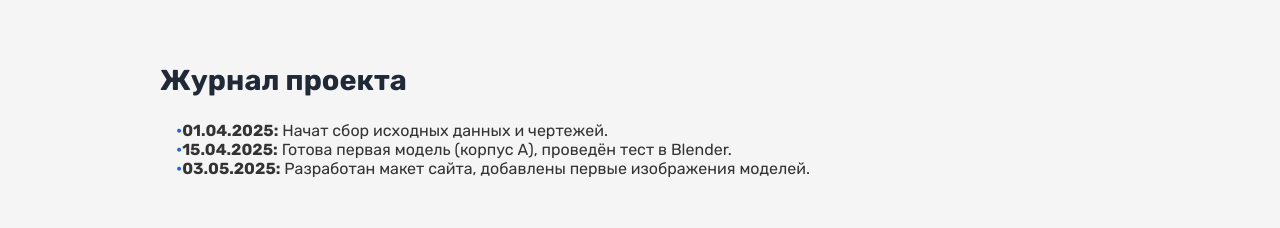
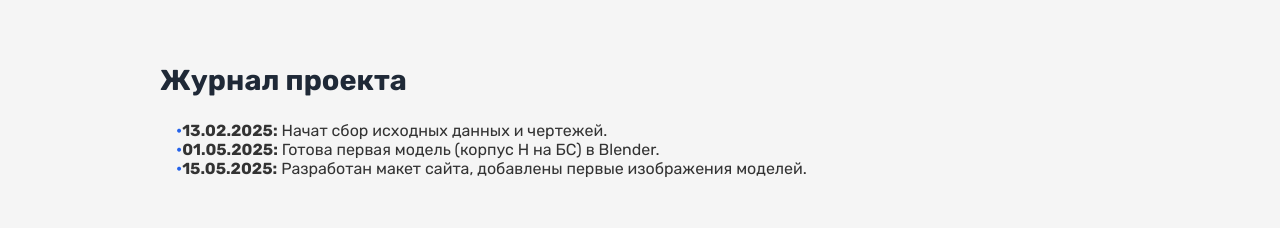
Before and after one commit to Rupt0r/Practice, a plain HTML site: page site/index.html in a window 1280 px wide. Shown: the part 840-1068 px from the top of the page. Drawn offline with Linux system fonts and the light colour scheme.

Commit message:
Change content "Журнал проекта"

```diff
--- a/site/index.html
+++ b/site/index.html
@@ -55,9 +55,9 @@
     <div class="container">
       <h2>Журнал проекта</h2>
       <ul>
-        <li><strong>01.04.2025:</strong> Начат сбор исходных данных и чертежей.</li>
-        <li><strong>15.04.2025:</strong> Готова первая модель (корпус А), проведён тест в Blender.</li>
-        <li><strong>03.05.2025:</strong> Разработан макет сайта, добавлены первые изображения моделей.</li>
+        <li><strong>13.02.2025:</strong> Начат сбор исходных данных и чертежей.</li>
+        <li><strong>01.05.2025:</strong> Готова первая модель (корпус Н на БС) в Blender.</li>
+        <li><strong>15.05.2025:</strong> Разработан макет сайта, добавлены первые изображения моделей.</li>
       </ul>
     </div>
   </section>
```
